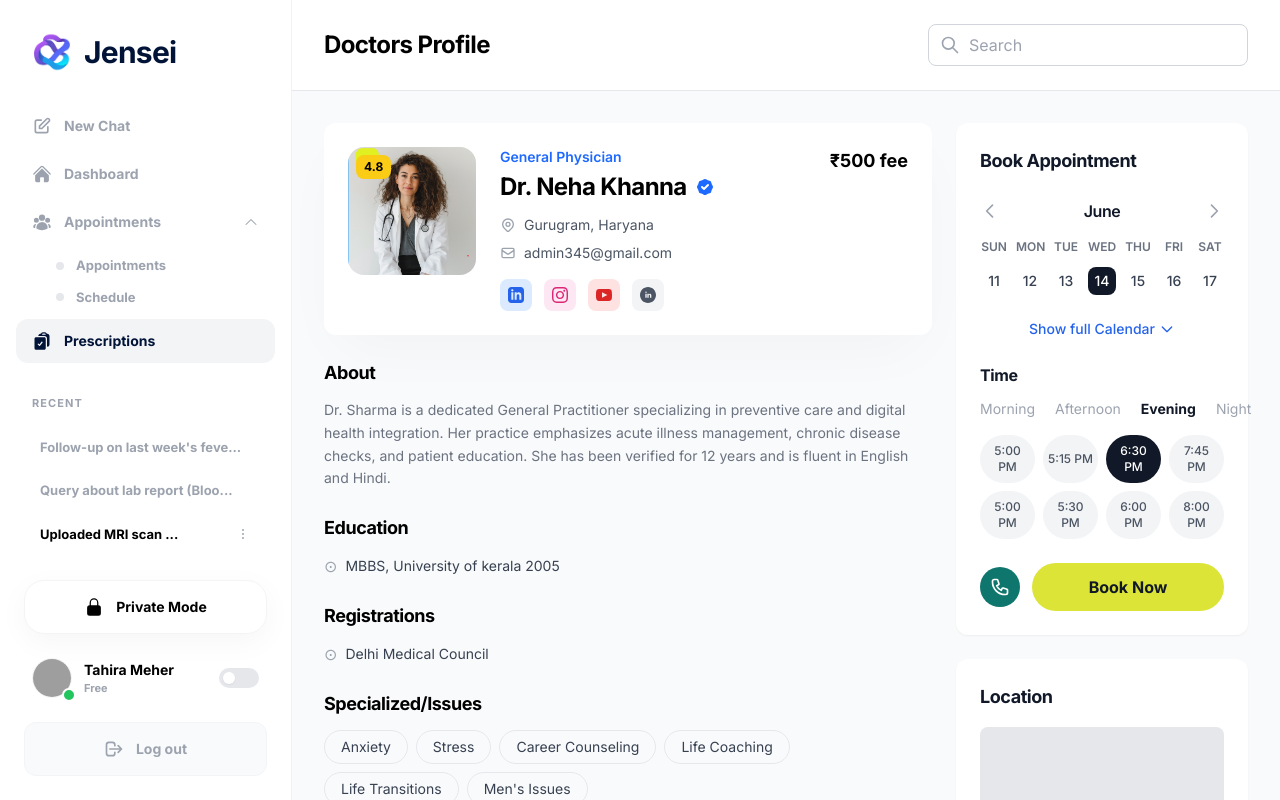
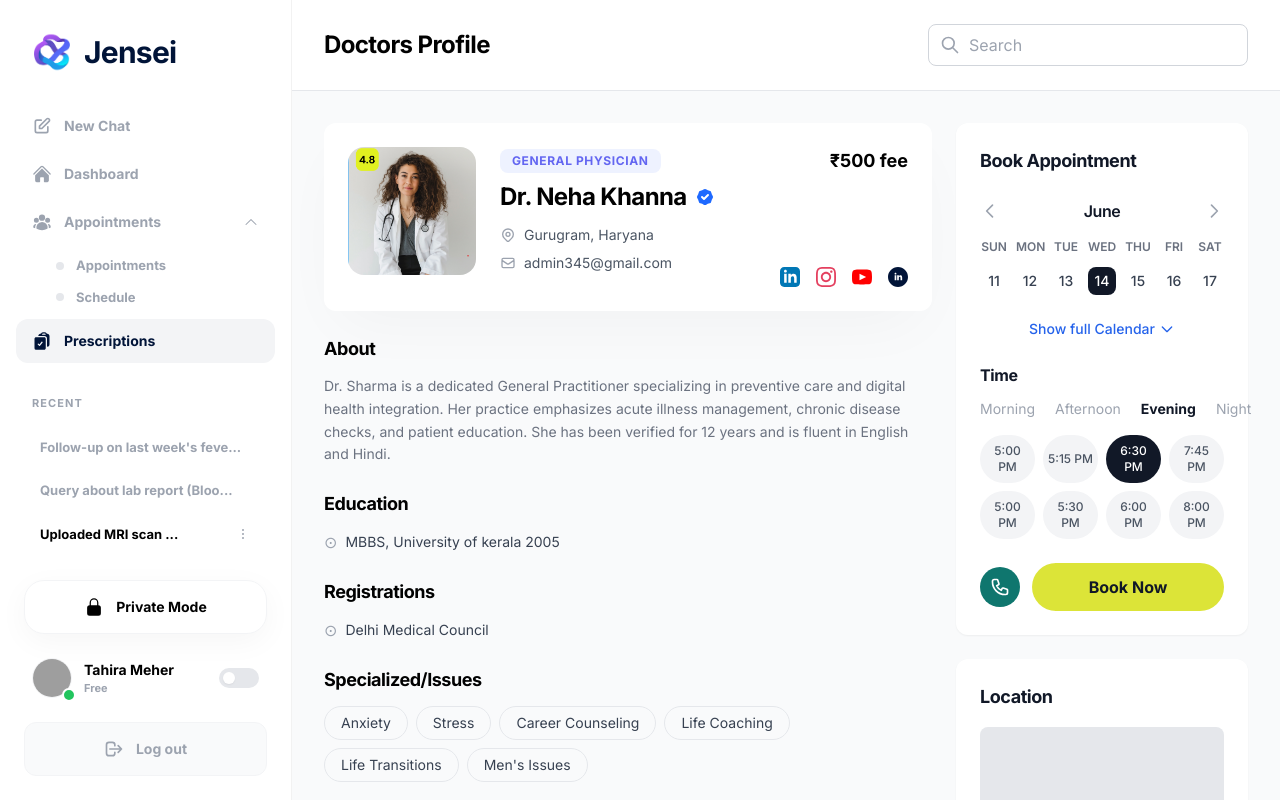
Before and after one commit to Nitishkumar2026/Doctor-space, a React (Vite) app: page /doctor-profile in a window 1280 px wide. Built offline with nearby package versions, Linux system fonts and the light colour scheme; grey boxes are pictures that could not be loaded.

Commit message:
fix(doctor-profile): remove duplicate rating and reposition social links

```diff
--- a/src/pages/DoctorProfile.jsx
+++ b/src/pages/DoctorProfile.jsx
@@ -38,16 +38,13 @@ function DoctorProfile() {
                       alt="Dr. Neha Khanna"
                       className="w-24 h-24 sm:w-32 sm:h-32 rounded-2xl object-cover"
                     />
-                    <div className="absolute top-2 left-2 bg-yellow-400 text-dark text-xs font-bold px-2 py-1 rounded-lg">
-                      4.8
-                    </div>
                   </div>
 
                   {/* Doctor Details */}
-                  <div className="flex-1 text-center sm:text-left">
+                  <div className="flex-1 text-center sm:text-left relative min-h-[140px]">
                     <div className="flex items-start justify-between mb-3">
                       <div>
-                        <p className="text-primary font-semibold text-sm mb-1">General Physician</p>
+                        <p className="bg-indigo-50 text-indigo-500 font-bold text-[10px] sm:text-xs mb-2 px-3 py-1 rounded-lg inline-block uppercase tracking-wider">General Physician</p>
                         <div className="flex items-center gap-2 mb-3">
                           <h2 className="text-2xl font-bold text-dark">Dr. Neha Khanna</h2>
                           <svg className="w-5 h-5 text-primary" fill="currentColor" viewBox="0 0 20 20">
@@ -73,25 +70,25 @@ function DoctorProfile() {
                       </div>
                     </div>
 
-                    {/* Social Links */}
-                    <div className="flex items-center gap-3 mt-4">
-                      <a href="#" className="w-8 h-8 bg-blue-100 rounded-lg flex items-center justify-center hover:bg-blue-200">
-                        <svg className="w-4 h-4 text-blue-600" fill="currentColor" viewBox="0 0 24 24">
+                    {/* Social Links - Positioned bottom right */}
+                    <div className="flex items-center gap-4 mt-6 sm:mt-0 sm:absolute sm:bottom-0 sm:right-0">
+                      <a href="#" className="hover:opacity-80 transition-all">
+                        <svg className="w-5 h-5 text-[#0077b5]" fill="currentColor" viewBox="0 0 24 24">
                           <path d="M19 0h-14c-2.761 0-5 2.239-5 5v14c0 2.761 2.239 5 5 5h14c2.762 0 5-2.239 5-5v-14c0-2.761-2.238-5-5-5zm-11 19h-3v-11h3v11zm-1.5-12.268c-.966 0-1.75-.79-1.75-1.764s.784-1.764 1.75-1.764 1.75.79 1.75 1.764-.783 1.764-1.75 1.764zm13.5 12.268h-3v-5.604c0-3.368-4-3.113-4 0v5.604h-3v-11h3v1.765c1.396-2.586 7-2.777 7 2.476v6.759z" />
                         </svg>
                       </a>
-                      <a href="#" className="w-8 h-8 bg-pink-100 rounded-lg flex items-center justify-center hover:bg-pink-200">
-                        <svg className="w-4 h-4 text-pink-600" fill="currentColor" viewBox="0 0 24 24">
+                      <a href="#" className="hover:opacity-80 transition-all">
+                        <svg className="w-5 h-5 text-[#e4405f]" fill="currentColor" viewBox="0 0 24 24">
                           <path d="M12 2.163c3.204 0 3.584.012 4.85.07 3.252.148 4.771 1.691 4.919 4.919.058 1.265.069 1.645.069 4.849 0 3.205-.012 3.584-.069 4.849-.149 3.225-1.664 4.771-4.919 4.919-1.266.058-1.644.07-4.85.07-3.204 0-3.584-.012-4.849-.07-3.26-.149-4.771-1.699-4.919-4.92-.058-1.265-.07-1.644-.07-4.849 0-3.204.013-3.583.07-4.849.149-3.227 1.664-4.771 4.919-4.919 1.266-.057 1.645-.069 4.849-.069zm0-2.163c-3.259 0-3.667.014-4.947.072-4.358.2-6.78 2.618-6.98 6.98-.059 1.281-.073 1.689-.073 4.948 0 3.259.014 3.668.072 4.948.2 4.358 2.618 6.78 6.98 6.98 1.281.058 1.689.072 4.948.072 3.259 0 3.668-.014 4.948-.072 4.354-.2 6.782-2.618 6.979-6.98.059-1.28.073-1.689.073-4.948 0-3.259-.014-3.667-.072-4.947-.196-4.354-2.617-6.78-6.979-6.98-1.281-.059-1.69-.073-4.949-.073zm0 5.838c-3.403 0-6.162 2.759-6.162 6.162s2.759 6.163 6.162 6.163 6.162-2.759 6.162-6.163c0-3.403-2.759-6.162-6.162-6.162zm0 10.162c-2.209 0-4-1.79-4-4 0-2.209 1.791-4 4-4s4 1.791 4 4c0 2.21-1.791 4-4 4zm6.406-11.845c-.796 0-1.441.645-1.441 1.44s.645 1.44 1.441 1.44c.795 0 1.439-.645 1.439-1.44s-.644-1.44-1.439-1.44z" />
                         </svg>
                       </a>
-                      <a href="#" className="w-8 h-8 bg-red-100 rounded-lg flex items-center justify-center hover:bg-red-200">
-                        <svg className="w-4 h-4 text-red-600" fill="currentColor" viewBox="0 0 24 24">
+                      <a href="#" className="hover:opacity-80 transition-all">
+                        <svg className="w-5 h-5 text-[#ff0000]" fill="currentColor" viewBox="0 0 24 24">
                           <path d="M19.615 3.184c-3.604-.246-11.631-.245-15.23 0-3.897.266-4.356 2.62-4.385 8.816.029 6.185.484 8.549 4.385 8.816 3.6.245 11.626.246 15.23 0 3.897-.266 4.356-2.62 4.385-8.816-.029-6.185-.484-8.549-4.385-8.816zm-10.615 12.816v-8l8 3.993-8 4.007z" />
                         </svg>
                       </a>
-                      <a href="#" className="w-8 h-8 bg-gray-100 rounded-lg flex items-center justify-center hover:bg-gray-200">
-                        <svg className="w-4 h-4 text-gray-600" fill="currentColor" viewBox="0 0 24 24">
+                      <a href="#" className="hover:opacity-80 transition-all">
+                        <svg className="w-5 h-5 text-[#011438]" fill="currentColor" viewBox="0 0 24 24">
                           <path d="M12 0c-6.627 0-12 5.373-12 12s5.373 12 12 12 12-5.373 12-12-5.373-12-12-12zm-2 16h-2v-6h2v6zm-1-6.891c-.607 0-1.1-.496-1.1-1.109 0-.612.492-1.109 1.1-1.109s1.1.497 1.1 1.109c0 .613-.493 1.109-1.1 1.109zm8 6.891h-1.998v-2.861c0-1.881-2.002-1.722-2.002 0v2.861h-2v-6h2v1.093c.872-1.616 4-1.736 4 1.548v3.359z" />
                         </svg>
                       </a>
```
